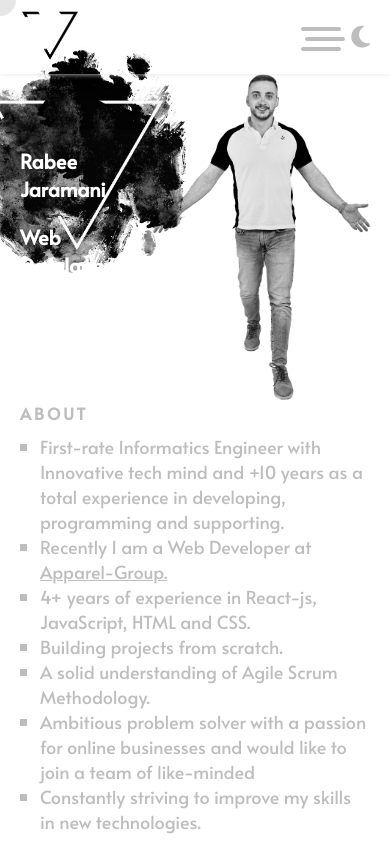
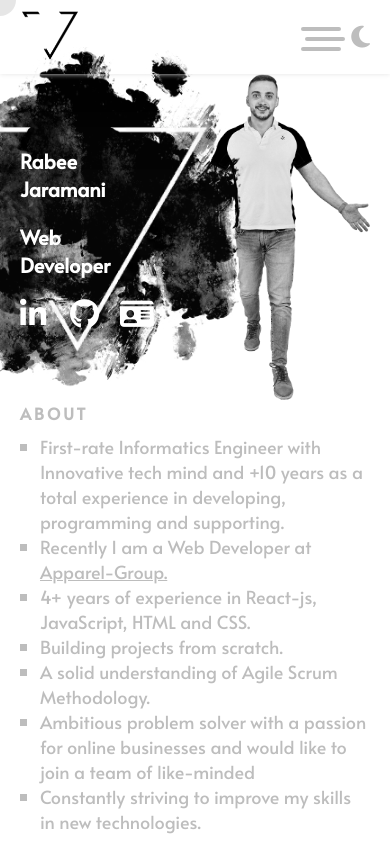
Before and after one commit to rabee-jaramani/protfolio_23, a React (Create React App) app: page / in a window 390 px wide. Shown: the top 844 px of the page. Built offline with nearby package versions, Linux system fonts and the light colour scheme.

Commit message:
Update home.sass

```diff
--- a/src/home/home.sass
+++ b/src/home/home.sass
@@ -108,6 +108,9 @@ ul.about-list
         width: 100%
         margin-left: 50%
         transform: translate(-50%)
+@media screen and (max-width:600px)
+    .bg-shape-first
+        width: 150% !important
 @media screen and (max-width:400px)
     .rabee-info
         .my-name,.web-developer
```
